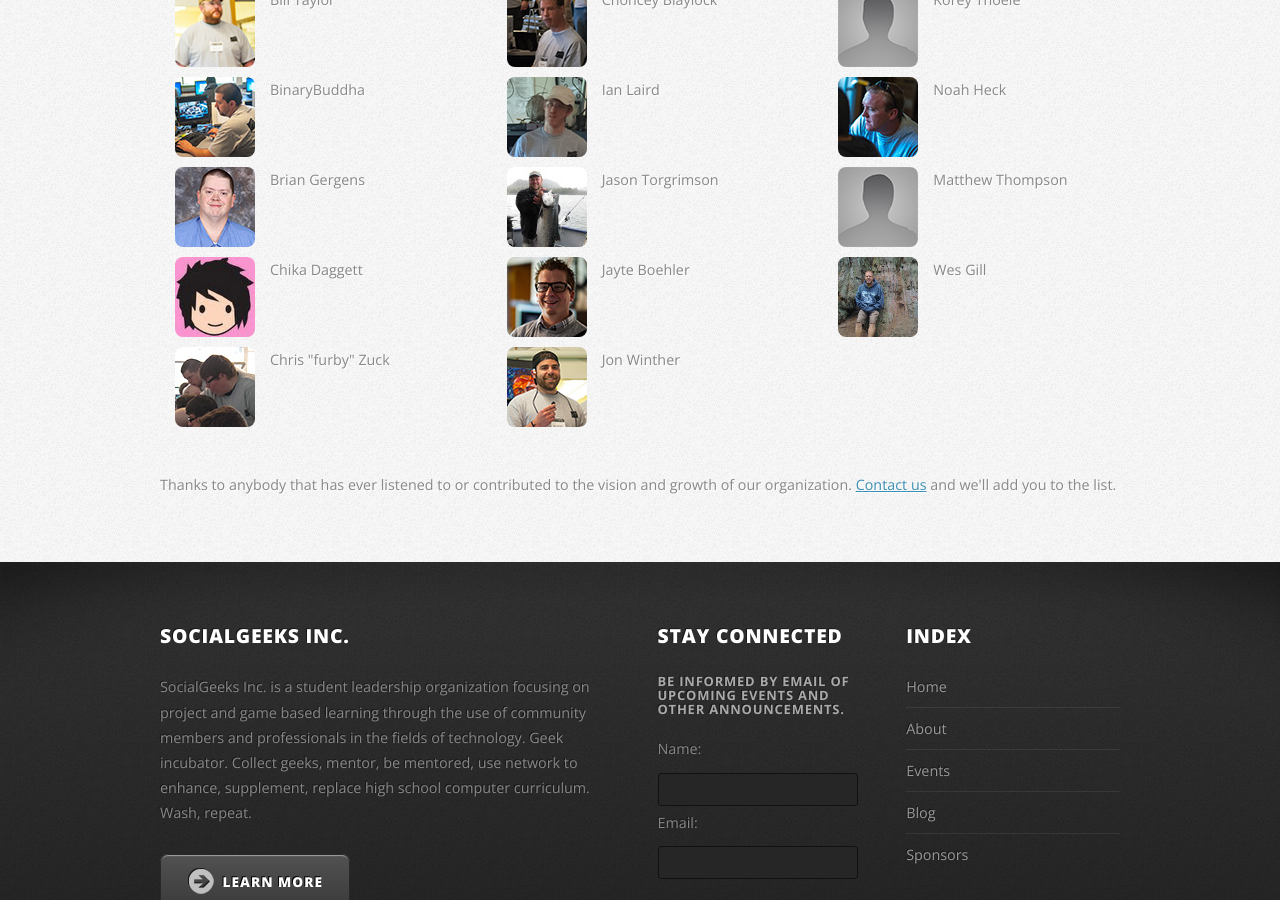
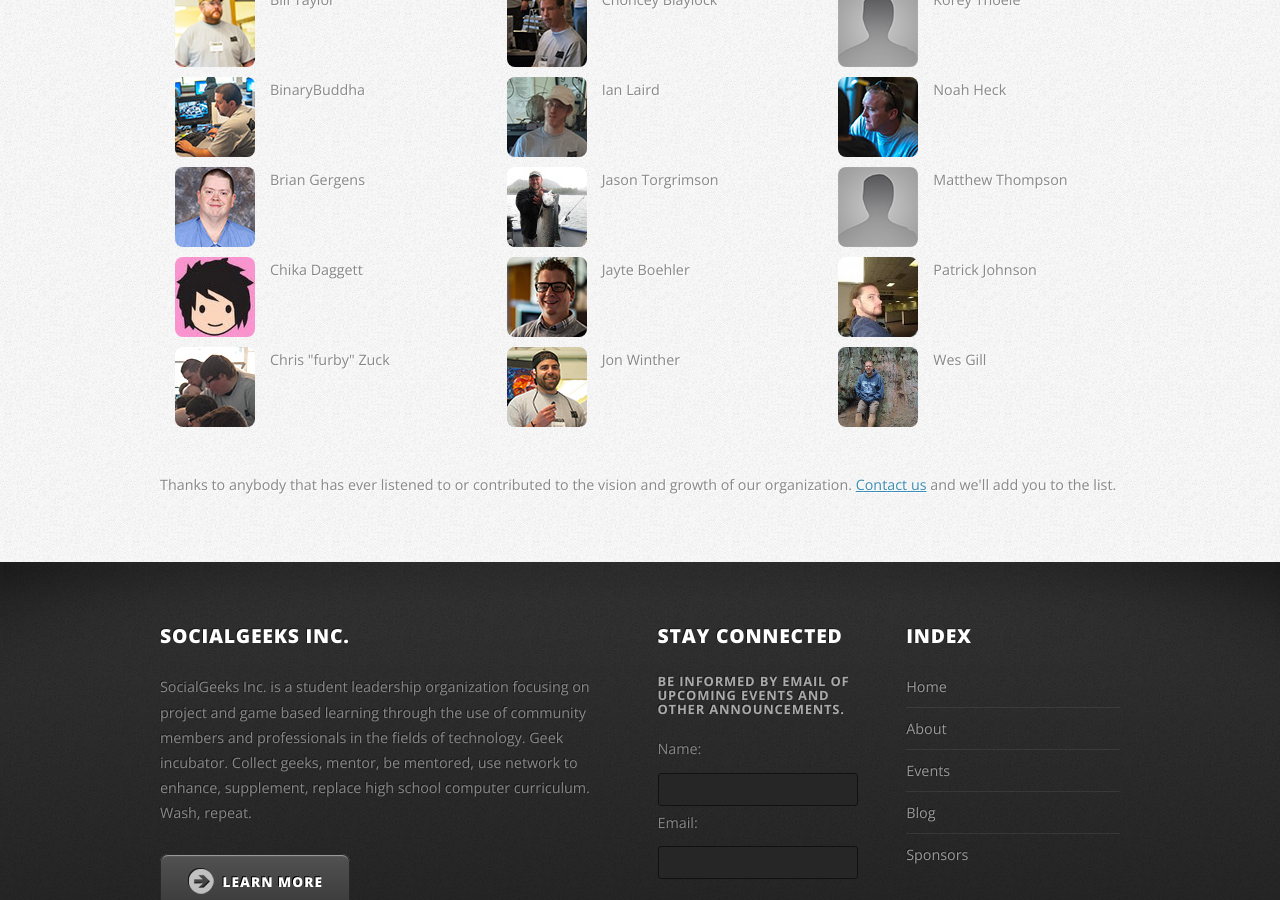
Before and after one commit to jahrik/socialgeeks.com, a Jekyll site: the page built from about.html, in a window 1280 px wide and 900 px high, scrolled down 1591 px. Built offline with Jekyll 4.4.1, drawn with Linux system fonts in a browser that asks for light colours; comment, search, counter and statistics services are not loaded.

Commit message:
Add Patrick to about page.

```diff
--- a/about.html
+++ b/about.html
@@ -120,10 +120,11 @@ category: about
 						<div class="mentor"><img src="/public/images/geeks/jon_winther.jpg" /><span>Jon Winther</span></div>
 					</div>
 					<div class="4u">
-						<div class="mentor"><img src="/public/images/geeks/pna.jpg" />Korey Thoele</div>
+						<div class="mentor"><img src="/public/images/geeks/pna.jpg" /><span>Korey Thoele</span></div>
 						<div class="mentor"><img src="/public/images/geeks/noah_heck.jpg" /><span>Noah Heck</span></div>
 						<div class="mentor"><img src="/public/images/geeks/pna.jpg" /><span>Matthew Thompson</span></div>
-						<div class="mentor"><img src="/public/images/geeks/wes_gill.jpg" />Wes Gill</div>
+						<div class="mentor"><img src="/public/images/geeks/patrick_johnson.jpg" /><span>Patrick Johnson</span></div>
+						<div class="mentor"><img src="/public/images/geeks/wes_gill.jpg" /><span>Wes Gill</span></div>
 					</div>
 				</div>
 				<div class="row">
```
Also changed, not shown: public/images/geeks/patrick_johnson.jpg (added).
